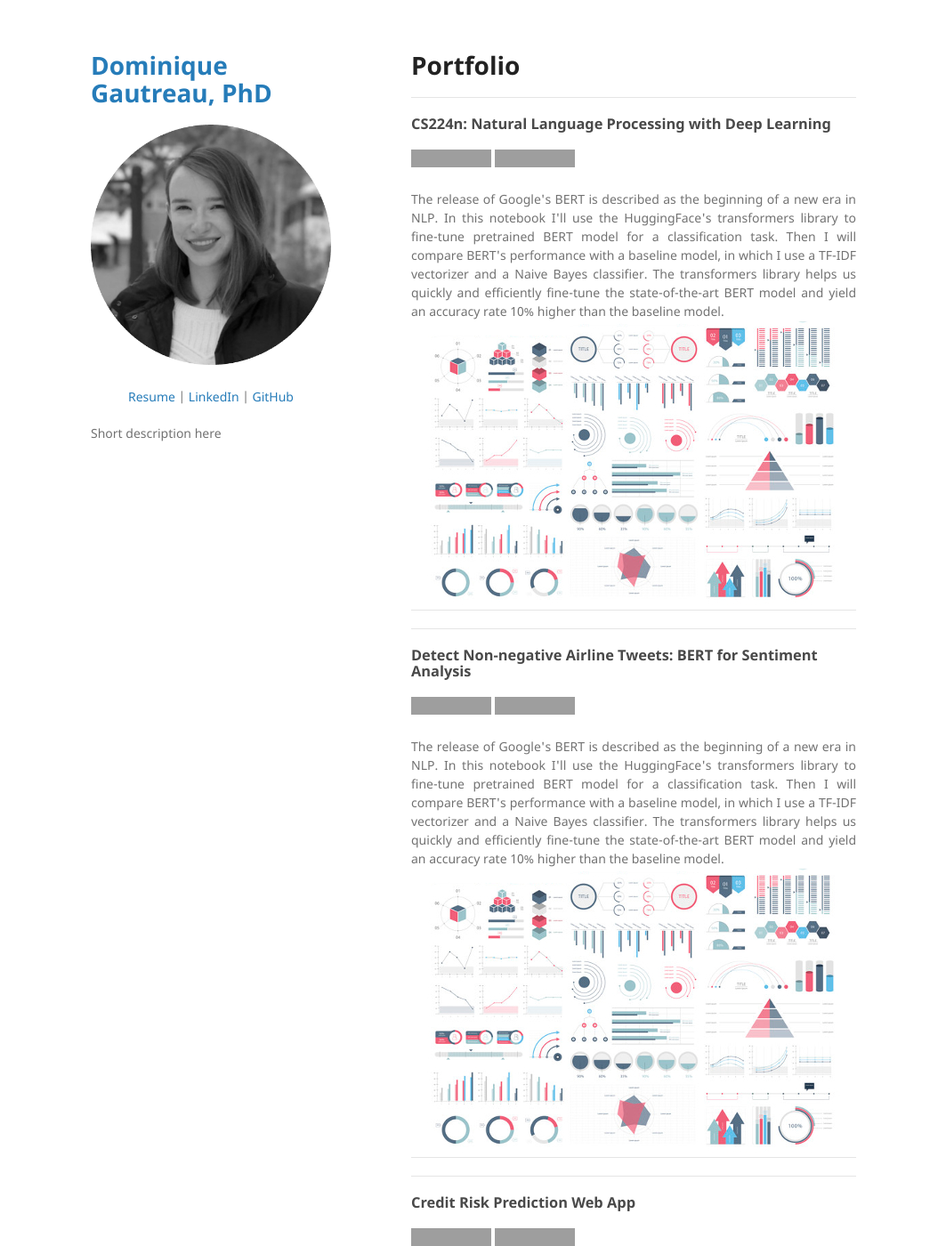
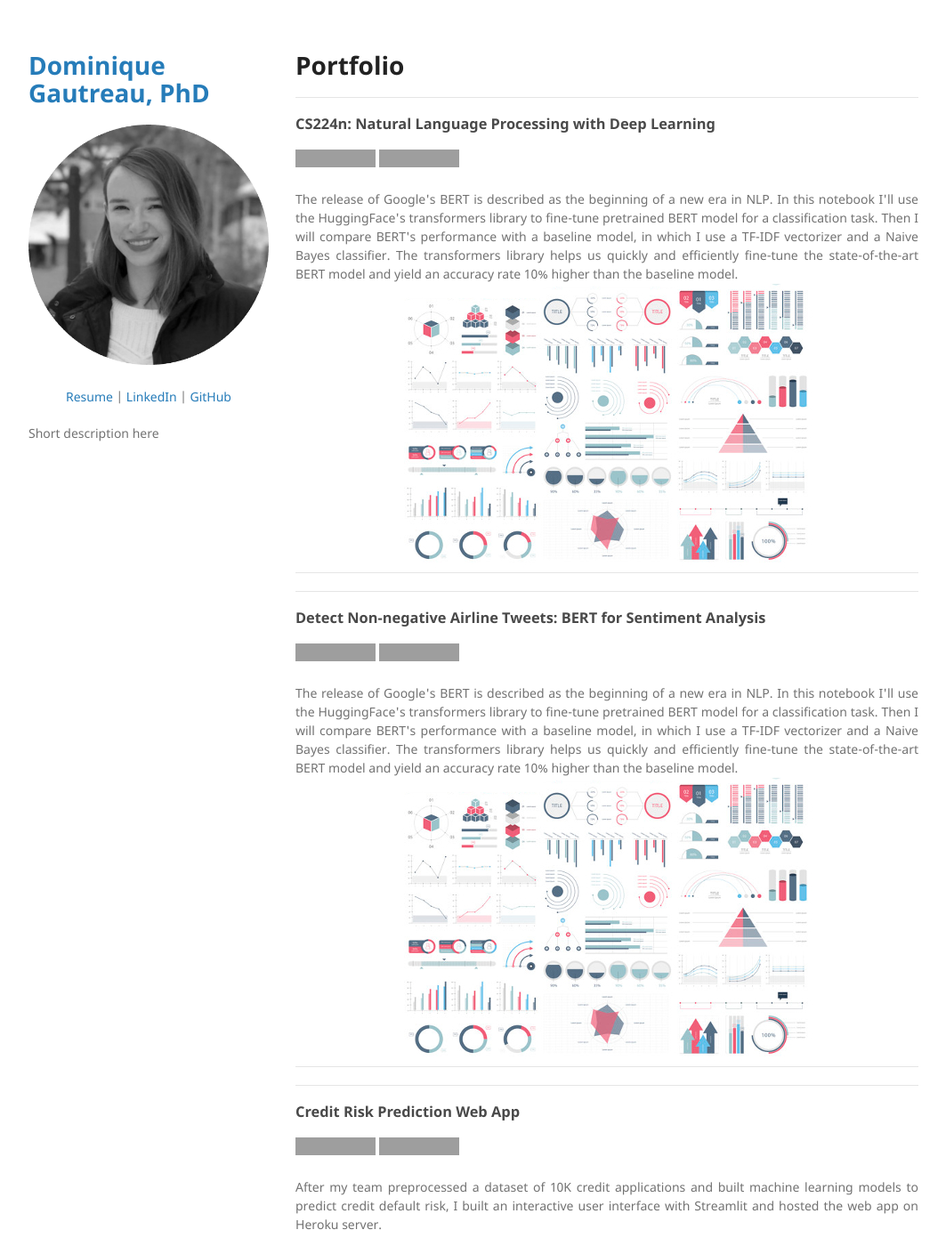
Before and after one commit to dgautreau/dgautreau.github.io, a Jekyll site: the page built from index.md, in a window 1280 px wide and 1400 px high. Shown: the whole window at 89% size, without its empty margins (108-1171 px from the left). Built offline with Jekyll 4.4.1, drawn with Linux system fonts in a browser that asks for light colours; our own code applies the rules of GitHub Pages for plain Markdown files; grey boxes are pictures that could not be loaded.

Commit message:
Update jekyll-theme-minimal.scss

```diff
--- a/_sass/jekyll-theme-minimal.scss
+++ b/_sass/jekyll-theme-minimal.scss
@@ -56,7 +56,7 @@ a:hover small {
 }
 
 .wrapper {
-  width:860px;
+  width:1000px;
   margin:0 auto;
 }
 
@@ -172,7 +172,7 @@ strong {
 }
 
 section {
-  width:500px;
+  width:700px;
   float:right;
   padding-bottom:50px;
 }
```
